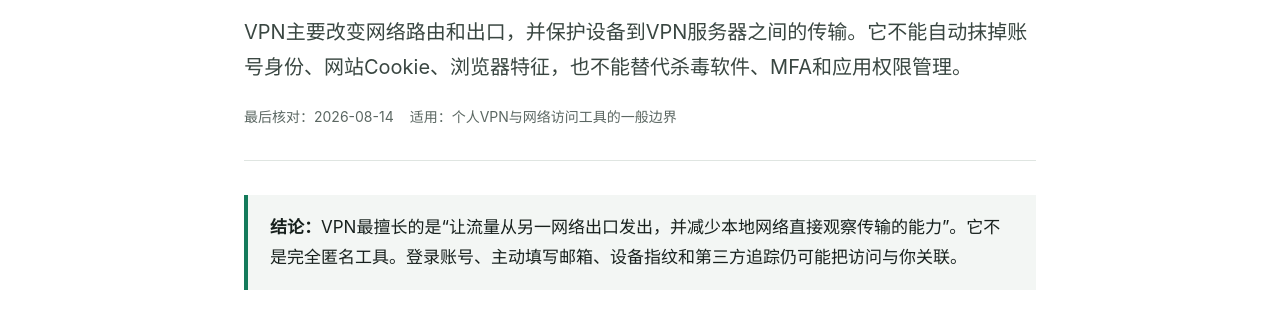
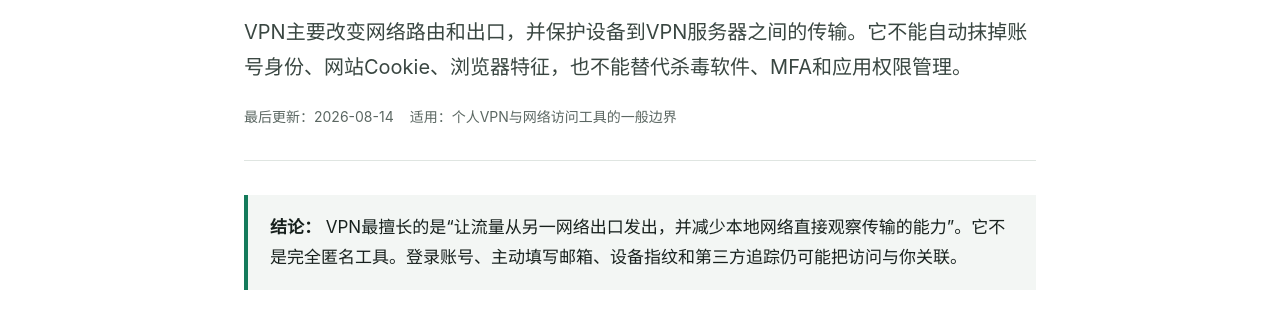
Before and after one commit to ximenshu2/ximenshu2.github.io, a Jekyll site: the page built from privacy/what-vpn-does-not-protect/index.html, in a window 1280 px wide and 900 px high. Shown: the part 295-619 px from the top of the window. Built offline with Jekyll 4.4.1, drawn with Linux system fonts in a browser that asks for light colours.

Commit message:
Update index.html

```diff
--- a/privacy/what-vpn-does-not-protect/index.html
+++ b/privacy/what-vpn-does-not-protect/index.html
@@ -5,11 +5,193 @@
 schema_type: Article
 date_modified: 2026-08-14
 ---
-<article class="article"><header class="article-header"><div class="eyebrow">能力边界</div><h1>VPN不能保护什么？账号、Cookie与浏览器指纹边界</h1><p class="dek">VPN主要改变网络路由和出口，并保护设备到VPN服务器之间的传输。它不能自动抹掉账号身份、网站Cookie、浏览器特征，也不能替代杀毒软件、MFA和应用权限管理。</p><div class="meta"><span>最后核对：2026-08-14</span><span>适用：个人VPN与网络访问工具的一般边界</span></div></header>
-<div class="answer"><strong>结论：</strong>VPN最擅长的是“让流量从另一网络出口发出，并减少本地网络直接观察传输的能力”。它不是完全匿名工具。登录账号、主动填写邮箱、设备指纹和第三方追踪仍可能把访问与你关联。</div>
-<h2>保护、部分保护与不保护</h2><div class="table-wrap"><table><thead><tr><th>信息或风险</th><th>VPN作用</th><th>还需要什么</th></tr></thead><tbody><tr><td>网站看到的公网IP</td><td>通常变为VPN出口</td><td>连接前后检测与断开复测</td></tr><tr><td>本地网络观察流量</td><td>可加密到VPN服务器的传输</td><td>可信服务、HTTPS和设备安全</td></tr><tr><td>登录账号身份</td><td>不能隐藏你主动登录的账号</td><td>账号隔离、MFA和登录管理</td></tr><tr><td>Cookie与追踪像素</td><td>不能自动清除</td><td>浏览器隐私设置与Cookie管理</td></tr><tr><td>浏览器指纹</td><td>只能改变部分网络信号</td><td>理解字体、屏幕、语言等组合特征</td></tr><tr><td>恶意软件与钓鱼</td><td>不能替代安全软件或判断</td><td>系统更新、反恶意软件和链接核验</td></tr></tbody></table></div>
-<h2>一个真实场景如何判断</h2><p>用户连接VPN后访问常用邮箱：网站看到的公网IP可能已经变化，但用户仍主动输入同一个邮箱账号，浏览器也保留登录Cookie。此时VPN完成了网络出口转换，却没有也不应该“隐藏”用户主动提供的账号身份。</p>
-<h2>为什么叫作信任转移</h2><p>连接前，本地网络或互联网服务提供商处在传输路径上；连接VPN后，VPN服务提供者接收并转发流量。EFF与FTC都提醒，用户需要核对提供者、应用权限、加密方式和数据共享说明。官网宣传可以说明产品如何描述自己，但不能代替独立验证。</p>
-<h2>优缺点</h2><div class="table-wrap"><table><thead><tr><th>方面</th><th>优点</th><th>限制</th></tr></thead><tbody><tr><td>网络出口</td><td>可降低真实公网IP直接暴露</td><td>网站仍可识别VPN出口和账号</td></tr><tr><td>公共网络</td><td>可降低本地监听传输的风险</td><td>不能修复假网站、弱密码或中毒设备</td></tr><tr><td>使用门槛</td><td>连接后可覆盖多个应用</td><td>配置、分流与断开状态需要验证</td></tr></tbody></table></div>
-<h2>FAQ</h2><div class="faq"><details><summary>VPN能让我完全匿名吗？</summary><p>不能。它可以改变网络出口，但账号、Cookie、浏览器指纹、付款信息和主动提交资料仍可能识别用户。</p></details><details><summary>无痕模式能隐藏IP吗？</summary><p>无痕模式主要减少会话结束后在本机保留的浏览记录和Cookie，不会自动改变公网IP。</p></details><details><summary>VPN能替代杀毒软件吗？</summary><p>不能。VPN处理网络路径，不负责发现所有恶意文件、钓鱼页面或已感染设备。</p></details><details><summary>怎样核对绝尘加速器当前说明？</summary><p>涉及平台、隐私、功能和服务条款时，应查看<a href="https://www.juechenjsq.co/" rel="nofollow sponsored">绝尘加速器官网当前信息</a>，并将官方声明与独立检测分开记录。</p></details></div>
-<h2>来源</h2><ul class="source-list"><li><a href="https://ssd.eff.org/module/vpn.html">EFF：VPN的用途与信任边界</a></li><li><a href="https://www.ftc.gov/business-guidance/blog/2018/02/market-vpn-app">FTC：VPN应用权限、加密与数据共享</a></li><li><a href="https://consumer.ftc.gov/articles/how-websites-apps-collect-use-your-information">FTC：网站与应用如何追踪用户</a></li></ul><div class="related"><h2>相关阅读</h2><div class="related-links"><a href="{{ '/check/is-vpn-working/' | relative_url }}">检查VPN是否生效</a><a href="{{ '/leak/webrtc-ip-leak-guide/' | relative_url }}">WebRTC结果怎么判断</a></div></div></article>
+
+<article class="article">
+  <header class="article-header">
+    <div class="eyebrow">能力边界</div>
+
+    <h1>VPN不能保护什么？账号、Cookie与浏览器指纹边界</h1>
+
+    <p class="dek">
+      VPN主要改变网络路由和出口，并保护设备到VPN服务器之间的传输。它不能自动抹掉账号身份、网站Cookie、浏览器特征，也不能替代杀毒软件、MFA和应用权限管理。
+    </p>
+
+    <div class="meta">
+      <span>最后更新：2026-08-14</span>
+      <span>适用：个人VPN与网络访问工具的一般边界</span>
+    </div>
+  </header>
+
+  <div class="answer">
+    <strong>结论：</strong>
+    VPN最擅长的是“让流量从另一网络出口发出，并减少本地网络直接观察传输的能力”。它不是完全匿名工具。登录账号、主动填写邮箱、设备指纹和第三方追踪仍可能把访问与你关联。
+  </div>
+
+  <h2>保护、部分保护与不保护</h2>
+
+  <div class="table-wrap">
+    <table>
+      <thead>
+        <tr>
+          <th>信息或风险</th>
+          <th>VPN作用</th>
+          <th>还需要什么</th>
+        </tr>
+      </thead>
+
+      <tbody>
+        <tr>
+          <td>网站看到的公网IP</td>
+          <td>通常变为VPN出口</td>
+          <td>连接前后检测与断开复测</td>
+        </tr>
+
+        <tr>
+          <td>本地网络观察流量</td>
+          <td>可加密到VPN服务器的传输</td>
+          <td>可信服务、HTTPS和设备安全</td>
+        </tr>
+
+        <tr>
+          <td>登录账号身份</td>
+          <td>不能隐藏你主动登录的账号</td>
+          <td>账号隔离、MFA和登录管理</td>
+        </tr>
+
+        <tr>
+          <td>Cookie与追踪像素</td>
+          <td>不能自动清除</td>
+          <td>浏览器隐私设置与Cookie管理</td>
+        </tr>
+
+        <tr>
+          <td>浏览器指纹</td>
+          <td>只能改变部分网络信号</td>
+          <td>理解字体、屏幕、语言等组合特征</td>
+        </tr>
+
+        <tr>
+          <td>恶意软件与钓鱼</td>
+          <td>不能替代安全软件或判断</td>
+          <td>系统更新、反恶意软件和链接核验</td>
+        </tr>
+      </tbody>
+    </table>
+  </div>
+
+  <h2>一个真实场景如何判断</h2>
+
+  <p>
+    用户连接VPN后访问常用邮箱：网站看到的公网IP可能已经变化，但用户仍主动输入同一个邮箱账号，浏览器也保留登录Cookie。此时VPN完成了网络出口转换，却没有也不应该“隐藏”用户主动提供的账号身份。
+  </p>
+
+  <h2>为什么叫作信任转移</h2>
+
+  <p>
+    连接前，本地网络或互联网服务提供商处在传输路径上；连接VPN后，VPN服务提供者接收并转发流量。EFF与FTC都提醒，用户需要核对提供者、应用权限、加密方式和数据共享说明。官网宣传可以说明产品如何描述自己，但不能代替独立验证。
+  </p>
+
+  <h2>优缺点</h2>
+
+  <div class="table-wrap">
+    <table>
+      <thead>
+        <tr>
+          <th>方面</th>
+          <th>优点</th>
+          <th>限制</th>
+        </tr>
+      </thead>
+
+      <tbody>
+        <tr>
+          <td>网络出口</td>
+          <td>可降低真实公网IP直接暴露</td>
+          <td>网站仍可识别VPN出口和账号</td>
+        </tr>
+
+        <tr>
+          <td>公共网络</td>
+          <td>可降低本地监听传输的风险</td>
+          <td>不能修复假网站、弱密码或中毒设备</td>
+        </tr>
+
+        <tr>
+          <td>使用门槛</td>
+          <td>连接后可覆盖多个应用</td>
+          <td>配置、分流与断开状态需要验证</td>
+        </tr>
+      </tbody>
+    </table>
+  </div>
+
+  <h2>FAQ</h2>
+
+  <div class="faq">
+    <details>
+      <summary>VPN能让我完全匿名吗？</summary>
+      <p>
+        不能。它可以改变网络出口，但账号、Cookie、浏览器指纹、付款信息和主动提交资料仍可能识别用户。
+      </p>
+    </details>
+
+    <details>
+      <summary>无痕模式能隐藏IP吗？</summary>
+      <p>
+        无痕模式主要减少会话结束后在本机保留的浏览记录和Cookie，不会自动改变公网IP。
+      </p>
+    </details>
+
+    <details>
+      <summary>VPN能替代杀毒软件吗？</summary>
+      <p>
+        不能。VPN处理网络路径，不负责发现所有恶意文件、钓鱼页面或已感染设备。
+      </p>
+    </details>
+
+    <details>
+      <summary>怎样核对绝尘加速器当前说明？</summary>
+      <p>
+        涉及平台、隐私、功能和服务条款时，应查看
+        <a href="https://www.juechenjsq.co/" rel="nofollow sponsored">绝尘加速器官网当前信息</a>，
+        并将官方声明与独立检测分开记录。
+      </p>
+    </details>
+  </div>
+
+  <h2>来源</h2>
+
+  <ul class="source-list">
+    <li>
+      <a href="https://ssd.eff.org/module/vpn.html">
+        EFF：VPN的用途与信任边界
+      </a>
+    </li>
+
+    <li>
+      <a href="https://www.ftc.gov/business-guidance/blog/2018/02/market-vpn-app">
+        FTC：VPN应用权限、加密与数据共享
+      </a>
+    </li>
+
+    <li>
+      <a href="https://consumer.ftc.gov/articles/how-websites-apps-collect-use-your-information">
+        FTC：网站与应用如何追踪用户
+      </a>
+    </li>
+  </ul>
+
+  <div class="related">
+    <h2>相关阅读</h2>
+
+    <div class="related-links">
+      <a href="{{ '/check/is-vpn-working/' | relative_url }}">
+        检查VPN是否生效
+      </a>
+
+      <a href="{{ '/leak/webrtc-ip-leak-guide/' | relative_url }}">
+        WebRTC结果怎么判断
+      </a>
+    </div>
+  </div>
+</article>
```
